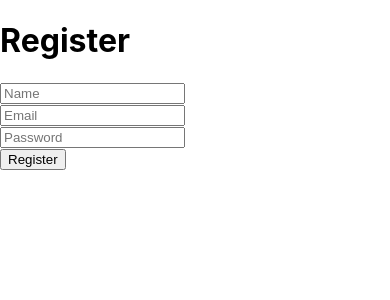
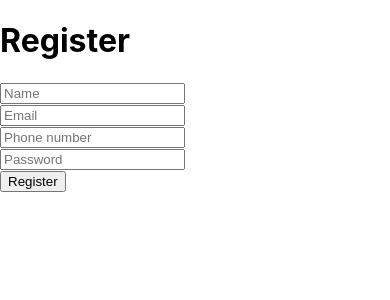
Before and after one commit to SwarnaIslam/Frontend_DevOps, a React (Create React App) app: page /register in a window 390 px wide. Shown: the top 300 px of the page. Built offline with nearby package versions, Linux system fonts and the light colour scheme.

Commit message:
phone added

```diff
--- a/src/pages/Home.js
+++ b/src/pages/Home.js
@@ -38,6 +38,7 @@ const Home = () => {
                 <p>Model: {car.model}</p>
                 <p>Type: {car.type}</p>
                 <p>Price: {car.price}</p>
+                <p>Contact:{car.owner.phone}</p>
               </div>
             </div>
           ))}
--- a/src/pages/Register.js
+++ b/src/pages/Register.js
@@ -4,6 +4,7 @@ const Register = () => {
   const navigation = useNavigate();
   const [name, setName] = useState("");
   const [email, setEmail] = useState("");
+  const [phone, setPhone] = useState("");
   const [password, setPassword] = useState("");
   async function registerUser(event) {
     event.preventDefault();
@@ -15,6 +16,7 @@ const Register = () => {
       body: JSON.stringify({
         name,
         email,
+        phone,
         password,
       }),
     });
@@ -42,6 +44,13 @@ const Register = () => {
         />
         <br />
         <input
+          value={phone}
+          onChange={(e) => setPhone(e.target.value)}
+          type="text"
+          placeholder="Phone number"
+        />
+        <br />
+        <input
           value={password}
           onChange={(e) => setPassword(e.target.value)}
           type="password"
```
